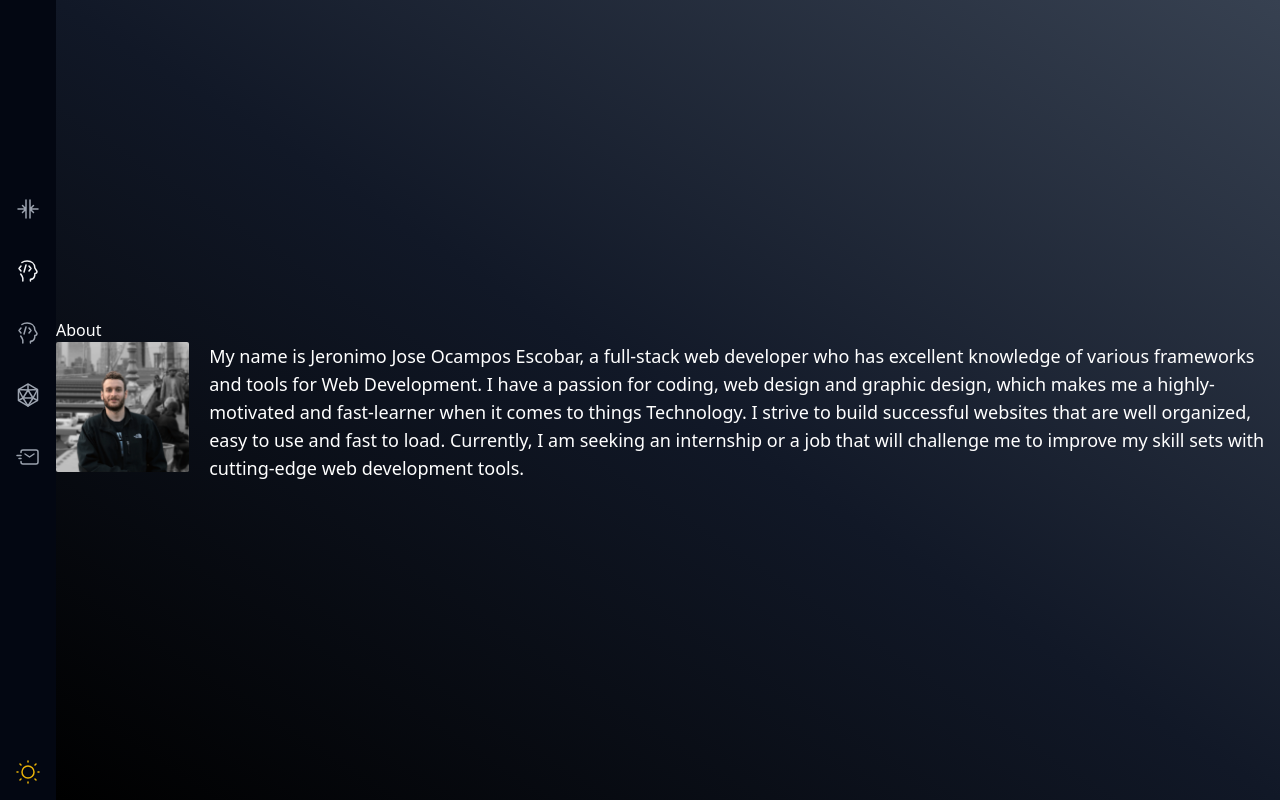
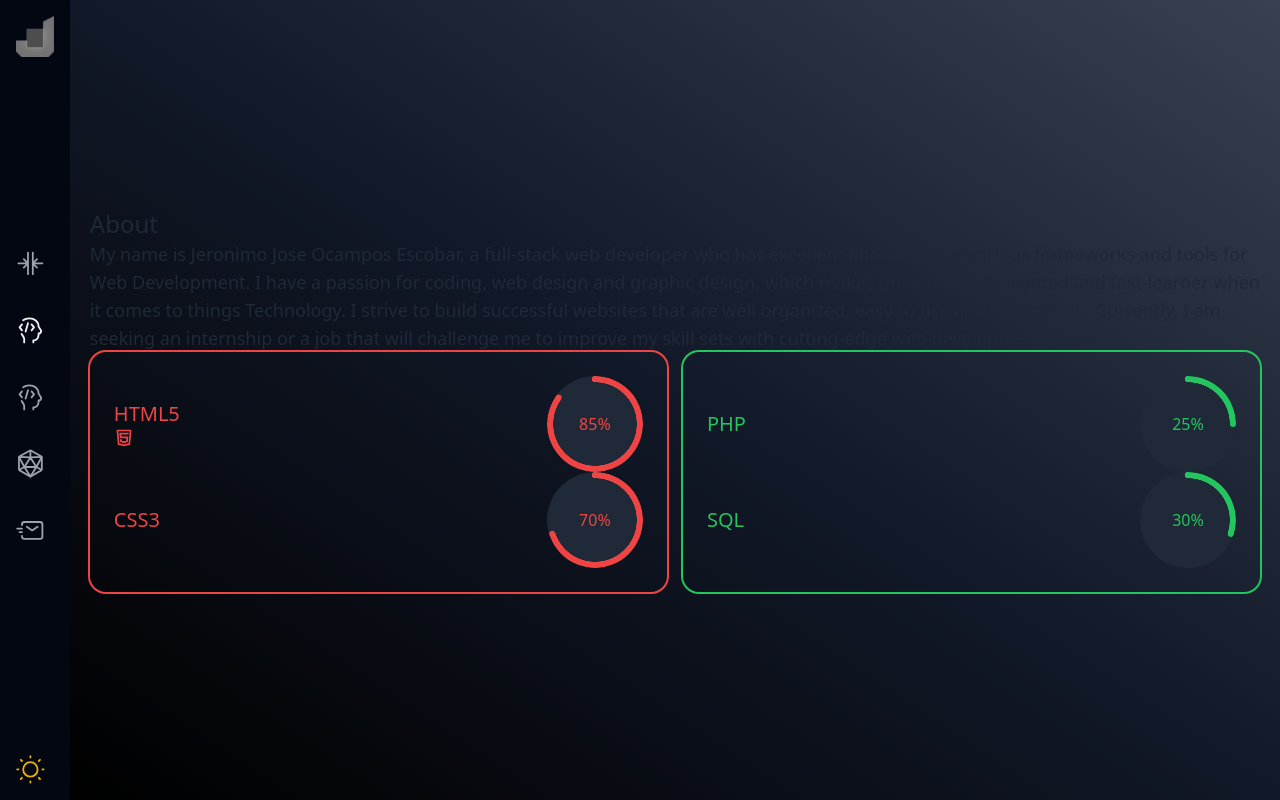
Before and after one commit to Jerocam/portfolio_jo, a Next.js app: page /about in a window 1280 px wide. Built offline with nearby package versions, Linux system fonts and the light colour scheme.

Commit message:
added components and globalts

```diff
--- a/components/ContainerBlock.tsx
+++ b/components/ContainerBlock.tsx
@@ -1,8 +1,6 @@
-import React from "react";
 import Head from "next/head";
 import { useRouter } from "next/router";
-import Navbar from "./Navbar";
-import Footer from "./Footer";
+import { Navbar } from "./Navbar";
 
 type ContainerProps = {
   children?: JSX.Element | JSX.Element[];
@@ -48,11 +46,11 @@ export const ContainerBlock: React.FC<ContainerProps> = ({
       </Head>
       <main className="flex flex-row h-screen">
         <Navbar />
-        <div className="w-screen bg-gradient-to-bl from-gray-200 via-gray-400 to-gray-600 dark:from-gray-700 dark:via-gray-900 dark:to-black">
-          <section className="h-full flex justify-center items-center">
+        <section className="w-full bg-gradient-to-bl from-gray-200 via-gray-400 to-gray-600 dark:from-gray-700 dark:via-gray-900 dark:to-black">
+          <div className="flex justify-center items-center h-full p-5">
             {children}
-          </section>
-        </div>
+          </div>
+        </section>
       </main>
     </div>
   );
--- a/components/Footer.tsx
+++ /dev/null
@@ -1,9 +0,0 @@
-const Footer = ()=> {
-  return (
-    <div>
-      Footer
-    </div>
-  )
-}
-
-export default Footer;
--- a/components/Icons.tsx
+++ b/components/Icons.tsx
@@ -4,8 +4,8 @@ export function IconHome(props: SVGProps<SVGSVGElement>) {
   return (
     <svg
       xmlns="http://www.w3.org/2000/svg"
-      width="1em"
-      height="1em"
+      width="1.2em"
+      height="1.2em"
       viewBox="0 0 24 24"
       {...props}
     >
@@ -25,8 +25,8 @@ export function IconDeveloper(props: SVGProps<SVGSVGElement>) {
   return (
     <svg
       xmlns="http://www.w3.org/2000/svg"
-      width="1em"
-      height="1em"
+      width="1.2em"
+      height="1.2em"
       viewBox="0 0 24 24"
       {...props}
     >
@@ -48,8 +48,8 @@ export function IconContact(props: SVGProps<SVGSVGElement>) {
   return (
     <svg
       xmlns="http://www.w3.org/2000/svg"
-      width="1em"
-      height="1em"
+      width="1.2em"
+      height="1.2em"
       viewBox="0 0 24 24"
       {...props}
     >
@@ -70,8 +70,8 @@ export function IconProject(props: SVGProps<SVGSVGElement>) {
   return (
     <svg
       xmlns="http://www.w3.org/2000/svg"
-      width="1em"
-      height="1em"
+      width="1.2em"
+      height="1.2em"
       viewBox="0 0 24 24"
       {...props}
     >
@@ -96,8 +96,8 @@ export function IconLight(props: SVGProps<SVGSVGElement>) {
   return (
     <svg
       xmlns="http://www.w3.org/2000/svg"
-      width="1em"
-      height="1em"
+      width="1.2em"
+      height="1.2em"
       viewBox="0 0 24 24"
       className="text-yellow-500"
       {...props}
@@ -118,8 +118,8 @@ export function IconDark(props: SVGProps<SVGSVGElement>) {
   return (
     <svg
       xmlns="http://www.w3.org/2000/svg"
-      width="1em"
-      height="1em"
+      width="1.2em"
+      height="1.2em"
       className="text-black"
       viewBox="0 0 24 24"
       {...props}
@@ -135,3 +135,37 @@ export function IconDark(props: SVGProps<SVGSVGElement>) {
     </svg>
   );
 }
+
+export function IconHtml5(props: SVGProps<SVGSVGElement>) {
+  return (
+    <svg
+      xmlns="http://www.w3.org/2000/svg"
+      width="1em"
+      height="1em"
+      viewBox="0 0 24 24"
+      {...props}
+    >
+      <path
+        fill="currentColor"
+        d="m12 18.178l-4.62-1.256l-.328-3.544h2.27l.158 1.844l2.52.667l2.52-.667l.26-2.866H6.96l-.635-6.678h11.35l-.227 2.21H8.822l.204 2.256h8.217l-.624 6.778L12 18.178ZM3 2h18l-1.623 18L12 22l-7.377-2L3 2Zm2.188 2L6.49 18.434L12 19.928l5.51-1.494L18.812 4H5.188Z"
+      ></path>
+    </svg>
+  );
+}
+
+export const Icons = (switchIcon: string) => {
+  switch (switchIcon) {
+    case "Home":
+      return <IconHome />;
+    case "About":
+      return <IconDeveloper />;
+    case "Experience":
+      return <IconDeveloper />;
+    case "Projects":
+      return <IconProject />;
+    case "Contact":
+      return <IconContact />;
+    case "HTML5":
+      return <IconHtml5 />;
+  }
+};
--- /dev/null
+++ b/components/ListCards.tsx
@@ -0,0 +1,36 @@
+import classNames from "classnames";
+import { ProgressBar } from "./ProgressBar";
+import { Icons } from "./Icons";
+
+type ListCardProps = {
+  data: any;
+};
+
+export const ListCards: React.FC<ListCardProps> = ({ data }) => {
+  return (
+    <div className="columns-2">
+      {data.map((item: any) => (
+        <div
+          key={item.id}
+          className={classNames(
+            `${item.ringColor}`,
+            "ring-2 rounded-2xl p-4 xl:p-6"
+          )}
+        >
+          {item.skillDetails.map((detail: any) => (
+            <div
+              key={detail.title}
+              className="flex items-center justify-between gap-x-4"
+            >
+              <h2 className={classNames(`${item.textColor}`, "text-xl")}>
+                {detail.title}
+                {Icons(detail.title)}
+              </h2>
+              <ProgressBar percentage={detail.percentage} color={item.textColor}/>
+            </div>
+          ))}
+        </div>
+      ))}
+    </div>
+  );
+};
--- a/components/Navbar.tsx
+++ b/components/Navbar.tsx
@@ -1,7 +1,9 @@
-import { IconDeveloper, IconHome, IconContact, IconProject } from "./Icons";
-import SwitchMode from "./SwitchMode";
+import { Icons } from "./Icons";
+import {SwitchMode} from "./SwitchMode";
 import Link from "next/link";
 import { useRouter } from "next/router";
+import Image from "next/image";
+import JoSmLogo from "../public/jo_sm_logo.png";
 import classnames from "classnames";
 
 type NavbarProps = {
@@ -12,21 +14,6 @@ type NavbarProps = {
 const NavItem: React.FC<NavbarProps> = ({ href, icon }) => {
   const router = useRouter();
   const isActive = router.asPath === href;
-
-  const Icons = (switchIcon: string) => {
-    switch (switchIcon) {
-      case "Home":
-        return <IconHome />;
-      case "About":
-        return <IconDeveloper />;
-      case "Experience":
-        return <IconDeveloper />;
-      case "Projects":
-        return <IconProject />;
-      case "Contact":
-        return <IconContact />;
-    }
-  };
 
   return (
     <Link href={href}>
@@ -44,11 +31,19 @@ const NavItem: React.FC<NavbarProps> = ({ href, icon }) => {
   );
 };
 
-const Navbar: React.FC = () => {
+export const Navbar = () => {
   return (
     <div className="flex flex-col p-4 bg-gray-200 dark:bg-gray-950">
-      <div className="h-5/6 flex items-center">
-        <nav className="flex flex-1 flex-col space-y-8 items-center">
+      <div className="h-1/6 flex items-start">
+        <Image
+          src={JoSmLogo}
+          alt="jerocam small logo picture"
+          width={40}
+          height={40}
+        />
+      </div>
+      <div className="h-4/6 flex items-center">
+        <nav className="flex flex-col space-y-8 items-center">
           <NavItem href="/" icon="Home" />
           <NavItem href="/about" icon="About" />
           <NavItem href="/experience" icon="About" />
@@ -62,5 +57,3 @@ const Navbar: React.FC = () => {
     </div>
   );
 };
-
-export default Navbar;
--- /dev/null
+++ b/components/ProgressBar.tsx
@@ -0,0 +1,24 @@
+import classNames from "classnames";
+
+type ProgressBarProps = {
+  percentage: number;
+  color: string;
+};
+
+export const ProgressBar: React.FC<ProgressBarProps> = ({
+  percentage,
+  color,
+}) => {
+  return (
+    <div
+      className={classNames(`${color}`, "radial-progress bg-gray-800")}
+      style={{
+        "--value": `${percentage}`,
+        "--size": "6rem",
+        "--thickness": "6px",
+      }}
+    >
+      {percentage}%
+    </div>
+  );
+};
--- /dev/null
+++ b/global.d.ts
@@ -0,0 +1,10 @@
+import React from "react";
+
+declare module "react" {
+  // augment CSSProperties here
+  interface CSSProperties {
+    "--value"?: string | number;
+    "--size"?: string | number;
+    "--thickness"?: string | number;
+  }
+}
--- a/package.json
+++ b/package.json
@@ -13,6 +13,7 @@
     "@types/react": "18.0.25",
     "@types/react-dom": "18.0.8",
     "classnames": "^2.3.2",
+    "daisyui": "^2.51.5",
     "eslint": "8.27.0",
     "eslint-config-next": "13.0.2",
     "next": "13.0.2",
--- a/pages/about.tsx
+++ b/pages/about.tsx
@@ -1,31 +1,57 @@
 import { ContainerBlock } from "../components/ContainerBlock";
+import { ListCards } from "../components/ListCards";
 import type { NextPage } from "next";
 import Image from "next/image";
 import JeroAbout from "../public/jo_about.png";
 
 const About: NextPage = () => {
+  const skills = [
+    {
+      id: "FE",
+      ringColor: "ring-red-500",
+      textColor: "text-red-500",
+      skillDetails: [
+        {
+          title: "HTML5",
+          percentage: 85,
+        },
+        {
+          title: "CSS3",
+          percentage: 70,
+        },
+      ],
+    },
+    {
+      id: "BE",
+      ringColor: "ring-green-500",
+      textColor: "text-green-500",
+      skillDetails: [
+        {
+          title: "PHP",
+          percentage: 25,
+        },
+        {
+          title: "SQL",
+          percentage: 30,
+        },
+      ],
+    },
+  ];
   return (
     <ContainerBlock>
-      <div className="container">
-        <h1>About</h1>
-        <div className="flex flex-1 flex-row">
-          <div className="">
-            <Image src={JeroAbout} alt="jero about picture" className="rounded-sm" />
-          </div>
-          <div className="">
-            <p className="pl-5 text-lg">
-              My name is Jeronimo Jose Ocampos Escobar, a full-stack web
-              developer who has excellent knowledge of various frameworks and
-              tools for Web Development. I have a passion for coding, web design
-              and graphic design, which makes me a highly-motivated and
-              fast-learner when it comes to things Technology. I strive to build
-              successful websites that are well organized, easy to use and fast
-              to load. Currently, I am seeking an internship or a job that will
-              challenge me to improve my skill sets with cutting-edge web
-              development tools.
-            </p>
-          </div>
-        </div>
+      <div>
+        <h1 className="text-2xl">About</h1>
+        <p className="text-lg">
+          My name is Jeronimo Jose Ocampos Escobar, a full-stack web developer
+          who has excellent knowledge of various frameworks and tools for Web
+          Development. I have a passion for coding, web design and graphic
+          design, which makes me a highly-motivated and fast-learner when it
+          comes to things Technology. I strive to build successful websites that
+          are well organized, easy to use and fast to load. Currently, I am
+          seeking an internship or a job that will challenge me to improve my
+          skill sets with cutting-edge web development tools.
+        </p>
+        <ListCards data={skills} />
       </div>
     </ContainerBlock>
   );
--- a/pages/index.tsx
+++ b/pages/index.tsx
@@ -1,5 +1,5 @@
 import type { NextPage } from "next";
-import { ContainerBlock } from "../components/ContainerBlock";
+import {ContainerBlock} from "../components/ContainerBlock";
 import JoLogo from "../public/jo_logo.png";
 import Link from "next/link";
 import Image from "next/image";
@@ -17,14 +17,12 @@ const Home: NextPage = () => {
             className="mx-auto"
           />
         </div>
-
         <div className="text-center">
           <h1 className="text-2xl">Jeronimo Jose Ocampos</h1>
           <h2 className="text-lg">
             A full-stack web developer with a passion for coding
           </h2>
         </div>
-
         <div className="flex justify-between">
           <Link
             href="https://github.com/Jerocam"
--- a/tailwind.config.js
+++ b/tailwind.config.js
@@ -9,5 +9,5 @@ module.exports = {
   theme: {
     extend: {},
   },
-  plugins: [],
+  plugins: [require("daisyui")],
 }
```
Also changed, not shown: components/SwitchMode.tsx (+1 -8 lines), public/jo_sm_logo.png (added), 1 other file (tests, documents, lock files or other folders).
